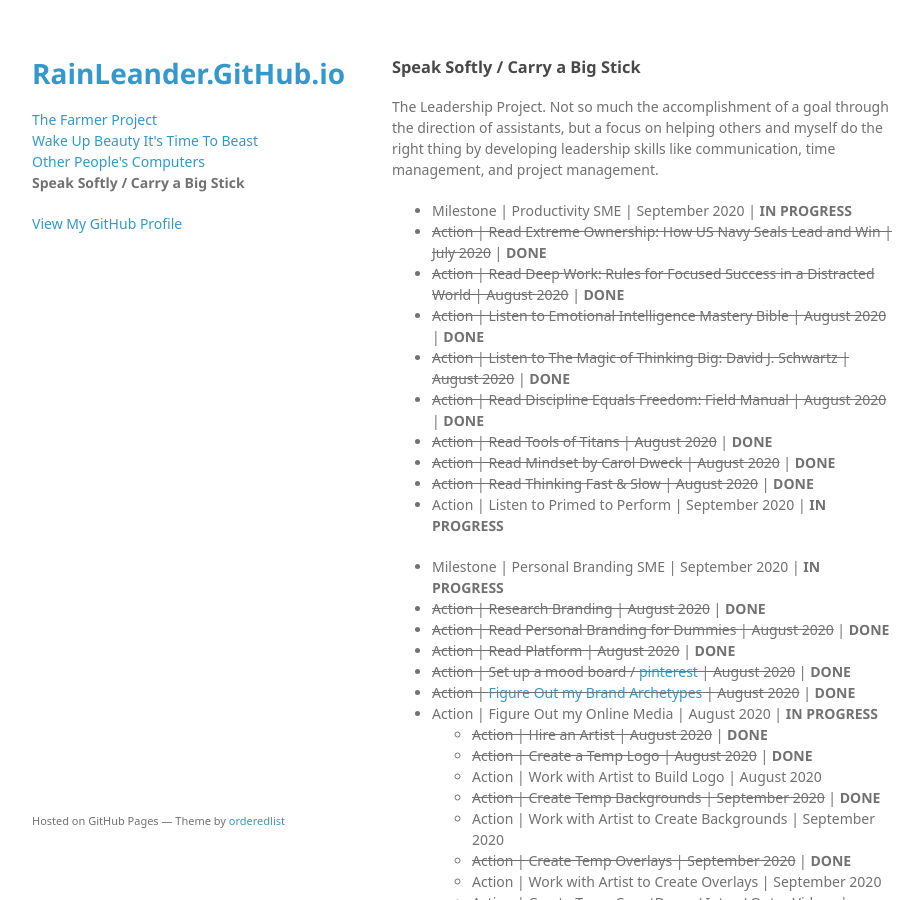
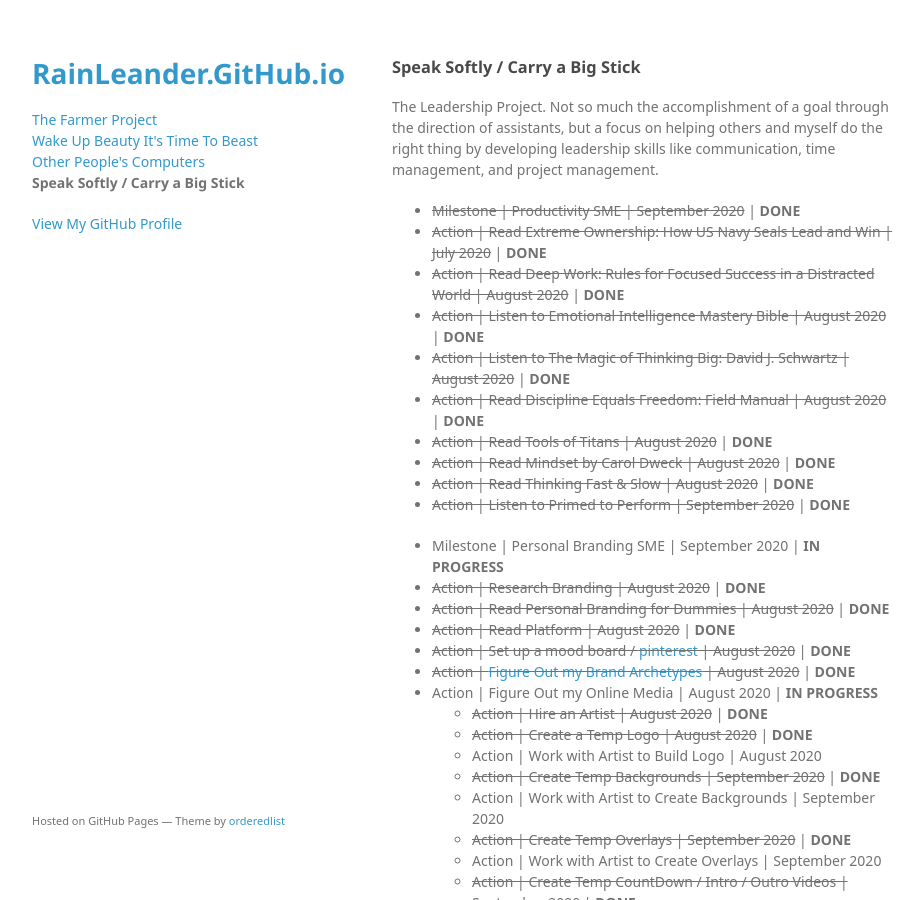
Before and after one commit to rainleander/rainleander.github.io, a Jekyll site: the page speak-softly.html, which Jekyll copies as it is, in a window 1280 px wide and 900 px high. Shown: the whole window, without its empty margins (178-1101 px from the left). Built offline with Jekyll 4.4.1, drawn with Linux system fonts in a browser that asks for light colours; some web fonts are replaced.

Commit message:
Update speak-softly.html

```diff
--- a/speak-softly.html
+++ b/speak-softly.html
@@ -29,7 +29,7 @@
 <a id="speak-softly-carry-a-big-stick" class="anchor" href="#speak-softly-carry-a-big-stick" aria-hidden="true"><span aria-hidden="true" class="octicon octicon-link"></span></a>Speak Softly / Carry a Big Stick</h3>
 <p>The Leadership Project. Not so much the accomplishment of a goal through the direction of assistants, but a focus on helping others and myself do the right thing by developing leadership skills like communication, time management, and project management.</p>
 
-        <p><ul><li>Milestone | Productivity SME | September 2020 | <b>IN PROGRESS</b></li>
+        <p><ul><li><del>Milestone | Productivity SME | September 2020</del> | <b>DONE</b></li>
         <li><del>Action | Read Extreme Ownership: How US Navy Seals Lead and Win | July 2020</del> | <b>DONE</b></li>
         <li><del>Action | Read Deep Work: Rules for Focused Success in a Distracted World | August 2020</del> | <b>DONE</b></li>
         <li><del>Action | Listen to Emotional Intelligence Mastery Bible | August 2020</del> | <b>DONE</b></li>
@@ -38,7 +38,7 @@
         <li><del>Action | Read Tools of Titans | August 2020</del> | <b>DONE</b></li>
         <li><del>Action | Read Mindset by Carol Dweck | August 2020</del> | <b>DONE</b></li>
         <li><del>Action | Read Thinking Fast & Slow | August 2020</del> | <b>DONE</b></li>
-        <li>Action | Listen to Primed to Perform | September 2020 | <b>IN PROGRESS</b></li></ul>
+        <li><del>Action | Listen to Primed to Perform | September 2020</del> | <b>DONE</b></li></ul>
 
         <ul><li>Milestone | Personal Branding SME | September 2020 | <b>IN PROGRESS</b></li>
           <li><del>Action | Research Branding | August 2020</del> | <b>DONE</b></li>
```
